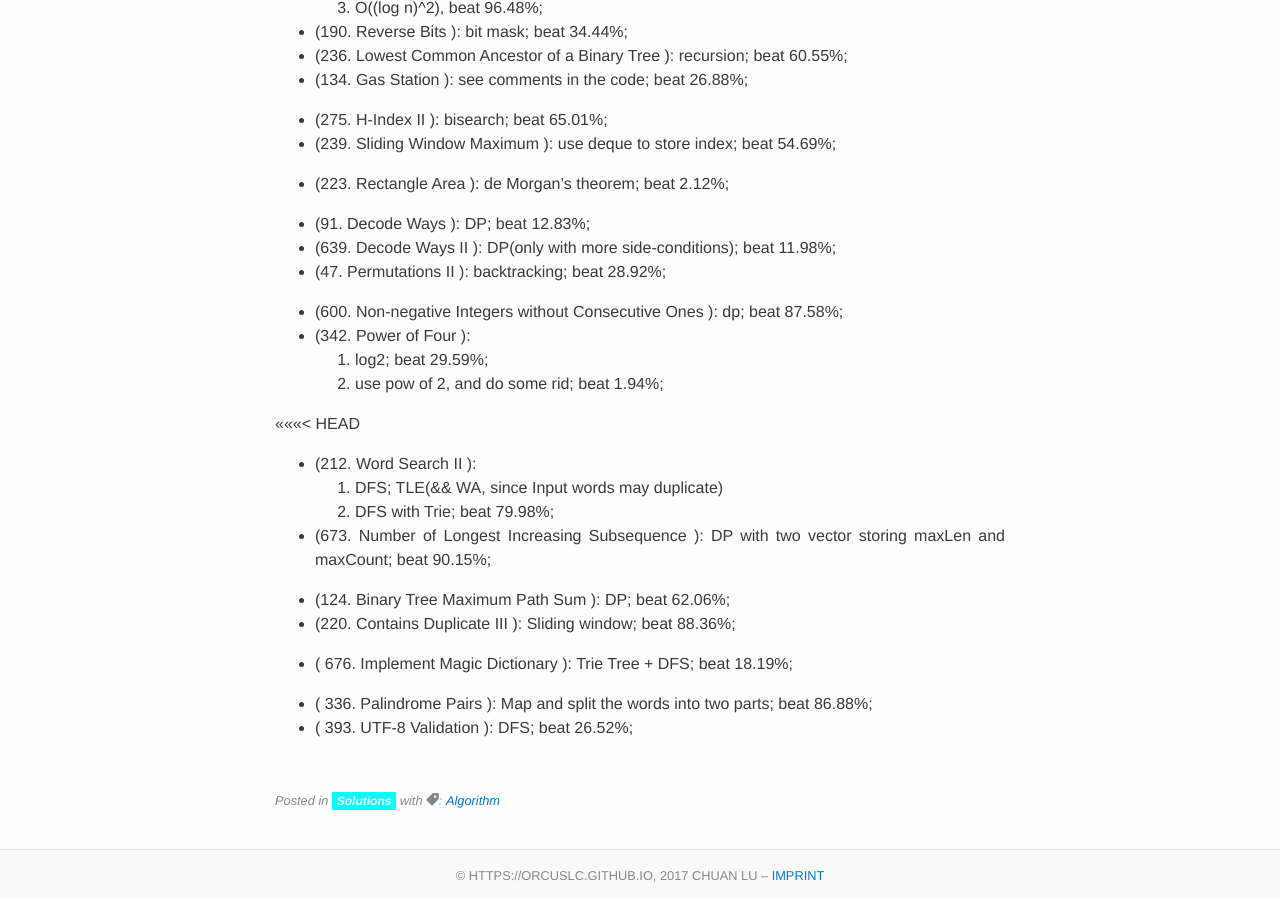
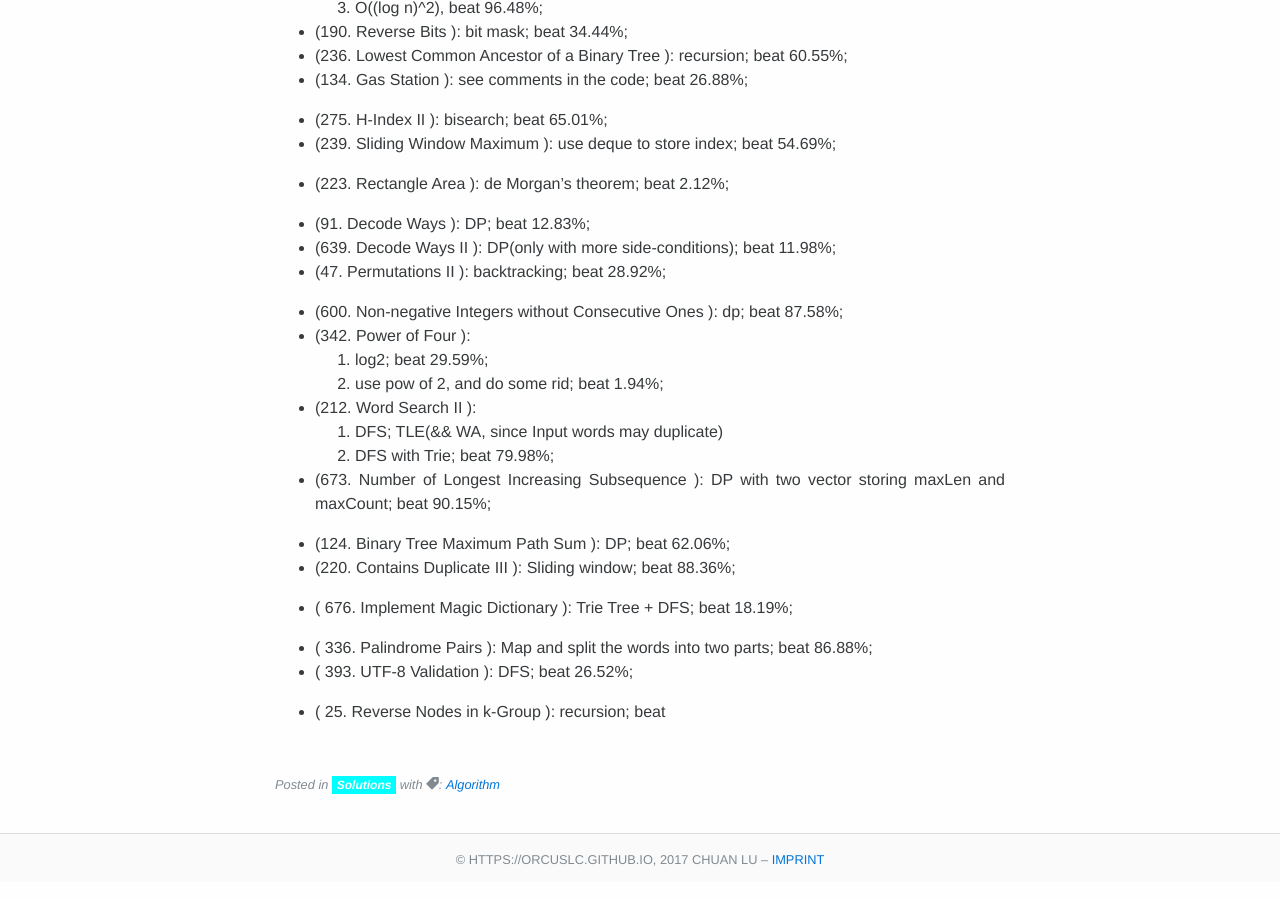
Before and after one commit to Orcuslc/blog.io, a Jekyll site: the page built from _posts/2017-04-19-Solutions-to-LeetCode-C++.md, in a window 1280 px wide and 900 px high, scrolled down 12904 px. Built offline with Jekyll 4.4.1, drawn with Linux system fonts in a browser that asks for light colours; some web fonts are replaced.

Commit message:
add a problem

```diff
--- a/_posts/2017-04-19-Solutions-to-LeetCode-C++.md
+++ b/_posts/2017-04-19-Solutions-to-LeetCode-C++.md
@@ -517,7 +517,6 @@ Beat 63.33%;
 	1. log2; beat 29.59%;
 	2. use pow of 2, and do some rid; beat 1.94%;
 
-<<<<<<< HEAD
 - (212. Word Search II ):
 	1. DFS; TLE(&& WA, since Input words may duplicate)
 	2. DFS with Trie; beat 79.98%;
@@ -531,3 +530,5 @@ Beat 63.33%;
 
 - ( 336. Palindrome Pairs ): Map and split the words into two parts; beat 86.88%;
 - ( 393. UTF-8 Validation ): DFS; beat 26.52%;
+
+- ( 25. Reverse Nodes in k-Group ): recursion; beat
```
